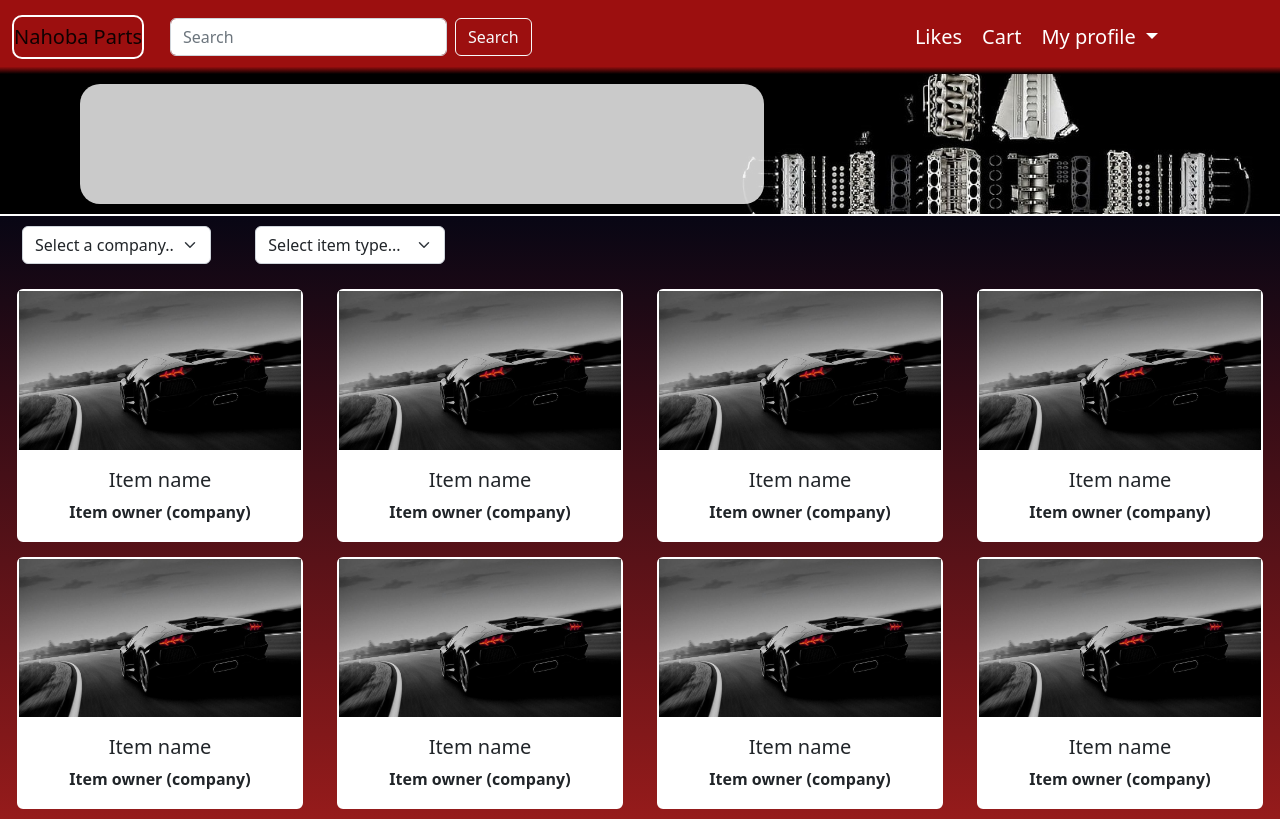
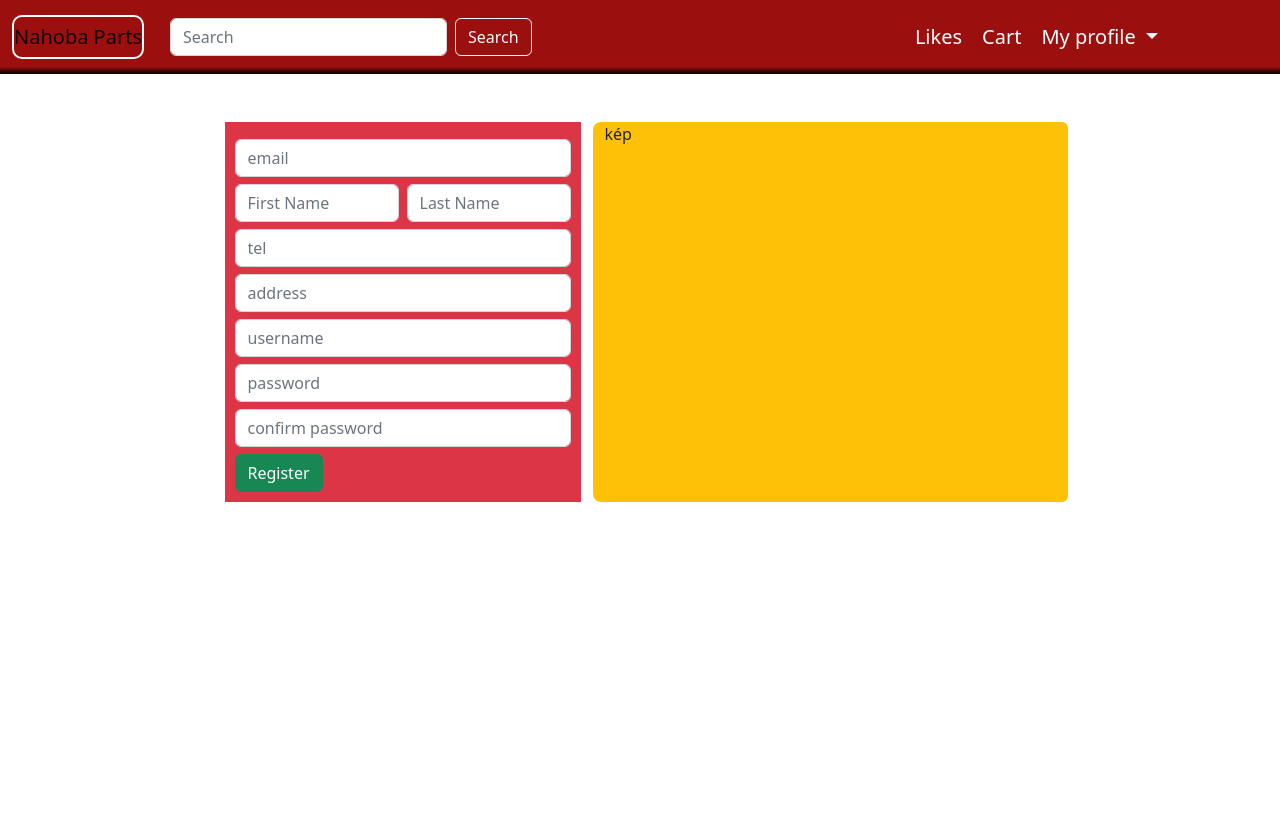
Before and after one commit to ImAdamNagy/Project_Nahoba, a Vue app in the folder NahobaVue/nahoba/: page /register in a window 1280 px wide. Built offline with nearby package versions, Linux system fonts and the light colour scheme.

Commit message:
register page

```diff
--- a/NahobaVue/nahoba/src/App.vue
+++ b/NahobaVue/nahoba/src/App.vue
@@ -1,9 +1,9 @@
 <script setup>
 import NavBar from './components/layouts/NavBar.vue'
-import MainPage from './views/MainPageView.vue'
+import { RouterView } from 'vue-router'
 </script>
 
 <template>
   <NavBar />
-  <MainPage />
+  <RouterView />
 </template>
--- /dev/null
+++ b/NahobaVue/nahoba/src/components/layouts/Register.vue
@@ -0,0 +1,44 @@
+<script>
+</script>
+
+<template>
+<div class="container">
+    <div class="row py-5">
+        <div class="col-4 ms-auto rounded-start rounded-3">
+            <div class="bg-danger" id="formdiv">
+                <form action="">
+                    <input type="email" name="email" id="email" placeholder="email" class="form-control">
+                    <div id="name">
+                        <input type="text" name="firstname" id="firstname" placeholder="First Name" class="form-control me-2">
+                        <input type="text" name="lastname" id="lastname" placeholder="Last Name" class="form-control ">
+                    </div>
+                    <input type="tel" name="tel" id="tel" placeholder="tel" class="form-control">
+                    <input type="text" name="address" id="address" placeholder="address" class="form-control">
+                    <input type="text" name="username" id="username" placeholder="username" class="form-control">
+                    <input type="password" name="password" id="password" placeholder="password" class="form-control">
+                    <input type="password" name="passwordconf" id="passwordconf" placeholder="confirm password" class="form-control">
+                    <input type="submit" value="Register" class="btn btn-success mx-auto">
+                </form>
+            </div>
+        </div>
+        <div class="col-5 bg-warning me-auto rounded-end rounded-3">
+            kép
+
+        </div>
+    </div>
+</div>
+</template>
+
+<style scoped>
+    #name{
+        display: flex;
+        flex-direction: row;
+    }
+    input{
+        margin-top: 7px;
+    }
+    #formdiv{
+        padding: 10px;
+    }
+
+</style>
--- a/NahobaVue/nahoba/src/router/index.js
+++ b/NahobaVue/nahoba/src/router/index.js
@@ -1,5 +1,6 @@
 import { createRouter, createWebHistory } from 'vue-router'
 import MainPageView from "../views/MainPageView.vue"
+import RegisterPageView from "../views/RegisterPageView.vue"
 
 export const router = createRouter({
   history: createWebHistory(import.meta.env.BASE_URL),
@@ -9,5 +10,10 @@ export const router = createRouter({
       name: 'MainPage',
       component: MainPageView,
     },
+    {
+      path: '/register',
+      name: 'RegisterPage',
+      component: RegisterPageView,
+    },
   ]
 });
--- /dev/null
+++ b/NahobaVue/nahoba/src/views/RegisterPageView.vue
@@ -0,0 +1,8 @@
+<script setup>
+import Register from '../components/layouts/Register.vue'
+
+</script>
+
+<template>
+<Register />
+</template>
```
Also changed, not shown: 1 other file (tests, documents, lock files or other folders).
